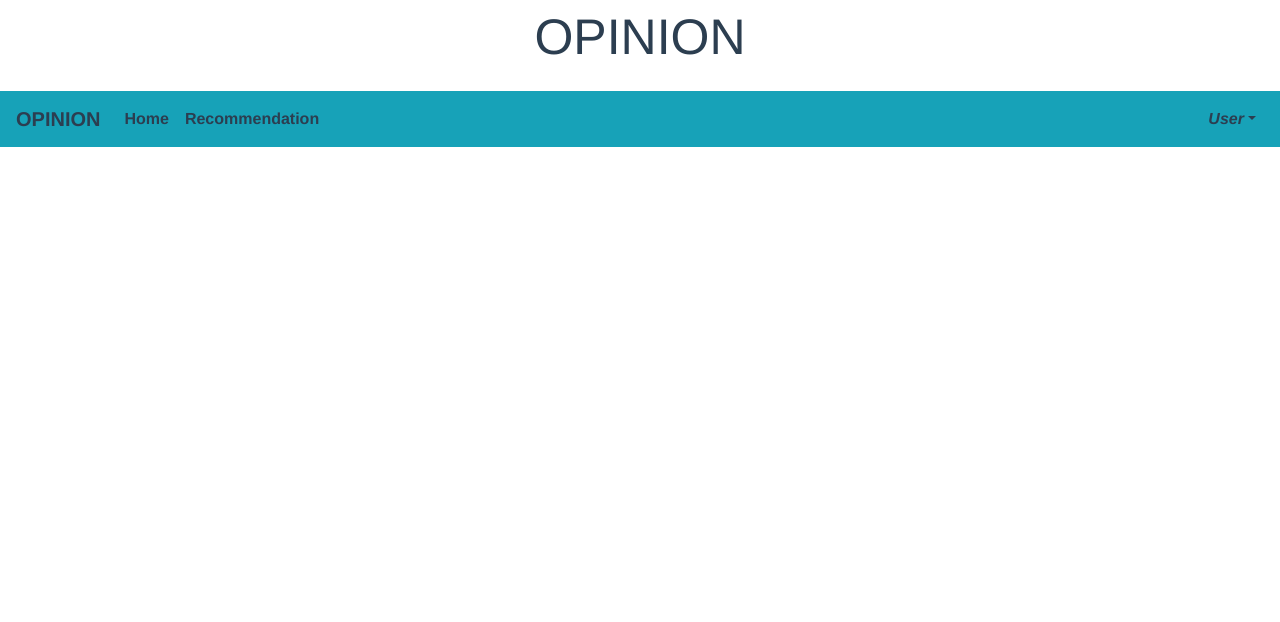
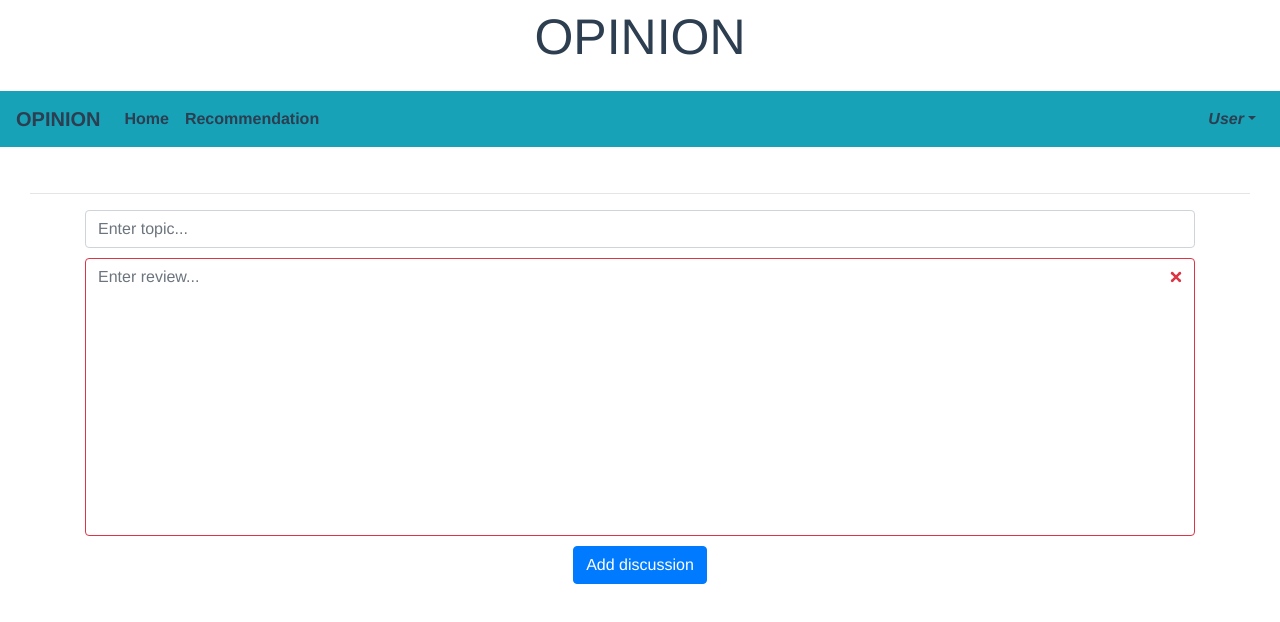
Before and after one commit to patrykosysek/opinion_frontend, a Vue app: page /discussion/1/1 in a window 1280 px wide. Shown: the top 622 px of the page. Built offline with nearby package versions, Linux system fonts and the light colour scheme; no server answers.

Commit message:
Add page for adding discussions

```diff
--- a/src/components/WorkOfCultureCard.vue
+++ b/src/components/WorkOfCultureCard.vue
@@ -60,6 +60,15 @@
             variant="primary"
             @click="addReview"
             >Add review</b-button
+          >
+
+          <b-button
+            v-if="isLogged"
+            v-b-tooltip.hover
+            title="Add review"
+            variant="primary"
+            @click="addDiscussion"
+            >Add discussion</b-button
           >
         </b-button-group>
       </b-card>
@@ -151,6 +160,9 @@ export default {
         window.location = "/review" + "/" + this.type + "/" + this.id;
       } else this.alertReview();
     },
+    async addDiscussion() {
+      window.location = "/discussion" + "/" + this.type + "/" + this.id;
+    },
   },
 };
 </script>
--- a/src/router/index.js
+++ b/src/router/index.js
@@ -7,6 +7,7 @@ import Details from "../views/WorkDetails.vue";
 import WatchList from "../views/WatchList.vue";
 import SeenList from "../views/SeenList.vue";
 import AddReview from "../views/AddReview.vue";
+import AddDiscussion from "../views/AddDiscussion.vue";
 
 Vue.use(VueRouter);
 
@@ -55,6 +56,11 @@ const routes = [
     name: "/review/:type/:id",
     component: AddReview,
   },
+  {
+    path: "/discussion/:type/:id",
+    name: "/discussion/:type/:id",
+    component: AddDiscussion,
+  },
 ];
 
 const router = new VueRouter({
--- /dev/null
+++ b/src/views/AddDiscussion.vue
@@ -0,0 +1,128 @@
+<template>
+  <div class="recommendation">
+    <h1>{{ this.title }}</h1>
+    <hr />
+    <b-alert :show="alertShow" :variant="alertVariant">{{
+      this.alerText
+    }}</b-alert>
+
+    <b-container>
+      <b-row>
+        <b-col>
+          <b-form-input
+            class="input"
+            v-model="discussion.topic"
+            placeholder="Enter topic..."
+          ></b-form-input>
+          <b-form-textarea
+            id="textarea"
+            v-model="discussion.text"
+            placeholder="Enter review..."
+            rows="11"
+            max-rows="11"
+            :state="discussion.text.length > 0"
+            no-resize
+          ></b-form-textarea>
+
+          <b-button @click="addDiscussion" class="btn" variant="primary"
+            >Add discussion</b-button
+          >
+        </b-col>
+      </b-row>
+    </b-container>
+  </div>
+</template>
+
+<script>
+export default {
+  data() {
+    return {
+      id: this.$route.params.id,
+      type: this.$route.params.type,
+      alertShow: false,
+      alertVariant: "danger",
+      alerText: "Cannot connect to the server",
+      title: "",
+      discussion: {
+        topic: "",
+        text: "",
+      },
+    };
+  },
+  mounted() {
+    this.getTitle();
+  },
+  methods: {
+    async getTitle() {
+      let url =
+        "http://localhost:8080/api/work-of-culture/" +
+        this.type +
+        "/" +
+        this.id +
+        "/information";
+
+      const response = await fetch(url);
+      const data = await response.json();
+
+      this.title = data.title;
+    },
+    async addDiscussion() {
+      if (this.discussion.text.length < 1 || this.discussion.topic.length < 1) {
+        this.alertShow = true;
+        this.alertVariant = "warning";
+        this.alerText = "Fill topic and discussion text";
+      } else {
+        let url =
+          "http://localhost:8080/api/discussion/" + this.type + "/" + this.id;
+
+        const user = JSON.parse(localStorage.getItem("user"));
+        const response = await fetch(url, {
+          headers: {
+            Accept: "application/json",
+            "Content-Type": "application/json",
+            Authorization: "Bearer " + user.accessToken,
+          },
+          method: "POST",
+          body: JSON.stringify(this.discussion),
+        });
+
+        const status = await response.status;
+        console.log(response);
+        if (status == 400) {
+          this.alertShow = true;
+          this.alertVariant = "warning";
+          this.alerText = "Topic or discussion text too LONG!";
+        } else if (status == 201) {
+          this.alertShow = true;
+          this.alertVariant = "success";
+          this.alerText = "Discussion successfully added";
+          this.discussion.text = "";
+          this.discussion.topic = "";
+        } else {
+          this.alertShow = true;
+          this.alertVariant = "danger";
+          this.alerText = "Cannot connect to the server";
+        }
+      }
+    },
+  },
+};
+</script>
+
+<style scoped>
+.recommendation {
+  padding: 30px;
+}
+
+.btn {
+  margin: 10px;
+}
+
+.input {
+  margin-bottom: 10px;
+}
+
+.text {
+  font-weight: 700;
+}
+</style>
```
